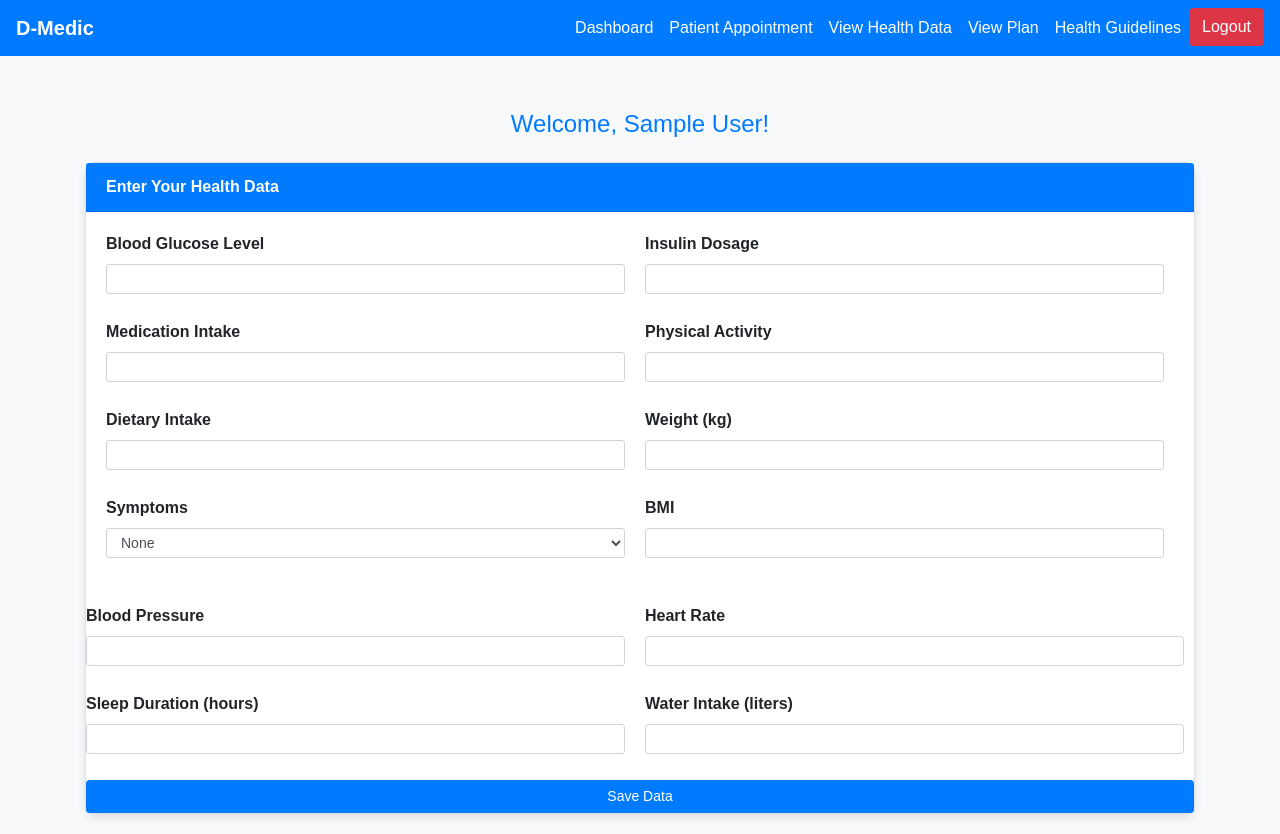
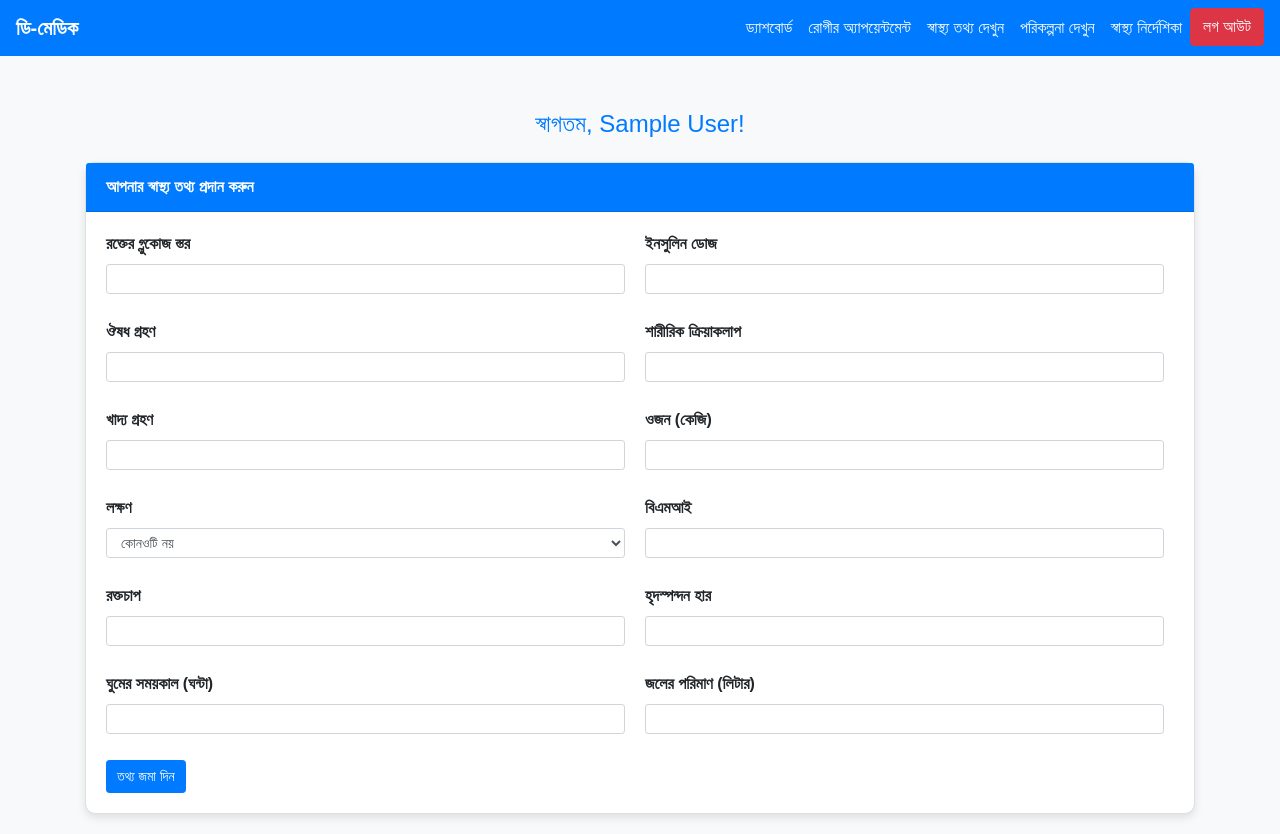
Before and after one commit to odhsagor/Dmedic, a PHP site: page /mdobidulhuqsagor/patientInterface.php in a window 1280 px wide. Run offline with PHP 8.4, Linux system fonts and the light colour scheme; the visitor is signed in with stand-in values (Sample User, id 1); some libraries are stand-ins or nearby versions.

Commit message:
Commited By @ODHSAGOR

```diff
--- a/index.php
+++ b/index.php
@@ -23,7 +23,7 @@
 			<div class="row align-items-center">
 				<div class="col-lg-6">
 					<ul class="top-bar-info list-inline-item pl-0 mb-0">
-						<li class="list-inline-item"><a href="mailto:support@dmadic.com"><i class="icofont-support-faq mr-2"></i>support@dmadic.com</a></li>
+						<li class="list-inline-item"><a href="mailto:support@dmedic.com"><i class="icofont-support-faq mr-2"></i>support@dmedic.com</a></li>
 						<li class="list-inline-item"><i class="icofont-location-pin mr-2"></i>Dmedic  /  ডিমেডিক</li>
 					</ul>
 				</div>
@@ -226,7 +226,7 @@
 							<i class="icofont-email mr-3"></i>
 							<span class="h6 mb-0">সহায়তা</span>
 						</div>
-						<h4 class="mt-2"><a href="mailto:support@dmadic.com">support@dmadic.com</a></h4>
+						<h4 class="mt-2"><a href="mailto:support@dmedic.com">support@dmedic.com</a></h4>
 					</div>
 					<div class="footer-contact-block">
 						<div class="icon d-flex align-items-center">
--- a/mdobidulhuqsagor/admin_Dashboard.php
+++ b/mdobidulhuqsagor/admin_Dashboard.php
@@ -52,7 +52,7 @@
     <header>
         <div class="header-top-bar text-center">
             <div class="container">
-                <a href="mailto:support@dmadic.com"><i class="icofont-support-faq mr-2"></i>support@dmadic.com</a>
+                <a href="mailto:support@dmedic.com"><i class="icofont-support-faq mr-2"></i>support@dmedic.com</a>
                 <span><i class="icofont-location-pin mr-2"></i>Dmadic</span>
                 <span class="float-right">Call Now: <span class="h4">26566</span></span>
             </div>
--- a/mdobidulhuqsagor/approveDoctor.php
+++ b/mdobidulhuqsagor/approveDoctor.php
@@ -81,7 +81,7 @@ $result = $conn->query($sql);
     <header>
         <div class="header-top-bar text-center">
             <div class="container">
-                <a href="mailto:support@dmadic.com"><i class="icofont-support-faq mr-2"></i>support@dmadic.com</a>
+                <a href="mailto:support@dmedic.com"><i class="icofont-support-faq mr-2"></i>support@dmedic.com</a>
                 <span><i class="icofont-location-pin mr-2"></i>Dmadic</span>
                 <span class="float-right">Call Now: <span class="h4">26566</span></span>
             </div>
--- a/mdobidulhuqsagor/approve_Request_Doctor.php
+++ b/mdobidulhuqsagor/approve_Request_Doctor.php
@@ -81,7 +81,7 @@ $result = $conn->query($sql);
     <header>
         <div class="header-top-bar text-center">
             <div class="container">
-                <a href="mailto:support@dmadic.com"><i class="icofont-support-faq mr-2"></i>support@dmadic.com</a>
+                <a href="mailto:support@dmedic.com"><i class="icofont-support-faq mr-2"></i>support@dmedic.com</a>
                 <span><i class="icofont-location-pin mr-2"></i>Dmadic</span>
                 <span class="float-right">Call Now: <span class="h4">26566</span></span>
             </div>
--- a/mdobidulhuqsagor/docELogin.php
+++ b/mdobidulhuqsagor/docELogin.php
@@ -28,7 +28,7 @@
 			<div class="row align-items-center">
 				<div class="col-lg-6">
 					<ul class="top-bar-info list-inline-item pl-0 mb-0">
-						<li class="list-inline-item"><a href="mailto:support@dmadic.com"><i class="icofont-support-faq mr-2"></i>support@dmadic.com</a></li>
+						<li class="list-inline-item"><a href="mailto:support@dmedic.com"><i class="icofont-support-faq mr-2"></i>support@dmedic.com</a></li>
 						<li class="list-inline-item"><i class="icofont-location-pin mr-2"></i>ডমেডিক</li>
 					</ul>
 				</div>
--- a/mdobidulhuqsagor/doctorAdminLogin.php
+++ b/mdobidulhuqsagor/doctorAdminLogin.php
@@ -18,7 +18,7 @@
                 <div class="row align-items-center">
                     <div class="col-lg-6">
                         <ul class="top-bar-info list-inline-item pl-0 mb-0">
-                            <li class="list-inline-item"><a href="mailto:support@dmadic.com"><i class="icofont-support-faq mr-2"></i>support@dmadic.com</a></li>
+                            <li class="list-inline-item"><a href="mailto:support@dmedic.com"><i class="icofont-support-faq mr-2"></i>support@dmedic.com</a></li>
                             <li class="list-inline-item"><i class="icofont-location-pin mr-2"></i>Dmadic</li>
                         </ul>
                     </div>
--- a/mdobidulhuqsagor/doctorInterpage.php
+++ b/mdobidulhuqsagor/doctorInterpage.php
@@ -26,7 +26,7 @@
 			<div class="row align-items-center">
 				<div class="col-lg-6">
 					<ul class="top-bar-info list-inline-item pl-0 mb-0">
-						<li class="list-inline-item"><a href="mailto:support@dmadic.com"><i class="icofont-support-faq mr-2"></i>support@dmadic.com</a></li>
+						<li class="list-inline-item"><a href="mailto:support@dmedic.com"><i class="icofont-support-faq mr-2"></i>support@dmedic.com</a></li>
 						<li class="list-inline-item"><i class="icofont-location-pin mr-2"></i>ডিমেডিক</li>
 					</ul>
 				</div>
@@ -175,7 +175,7 @@
 							<i class="icofont-email mr-3"></i>
 							<span class="h6 mb-0">২৪/৭ উপলব্ধ সমর্থন</span>
 						</div>
-						<h4 class="mt-2"><a href="mailto:support@email.com">support@dmadic.com</a></h4>
+						<h4 class="mt-2"><a href="mailto:support@email.com">support@dmedic.com</a></h4>
 					</div>
 
 					<div class="footer-contact-block">
--- a/mdobidulhuqsagor/doctorLogin.php
+++ b/mdobidulhuqsagor/doctorLogin.php
@@ -27,7 +27,7 @@
 			<div class="row align-items-center">
 				<div class="col-lg-6">
 					<ul class="top-bar-info list-inline-item pl-0 mb-0">
-						<li class="list-inline-item"><a href="mailto:support@dmadic.com"><i class="icofont-support-faq mr-2"></i>support@dmadic.com</a></li>
+						<li class="list-inline-item"><a href="mailto:support@dmedic.com"><i class="icofont-support-faq mr-2"></i>support@dmedic.com</a></li>
 						<li class="list-inline-item"><i class="icofont-location-pin mr-2"></i>Dmadic</li>
 					</ul>
 				</div>
--- a/mdobidulhuqsagor/doctorRegistration.php
+++ b/mdobidulhuqsagor/doctorRegistration.php
@@ -20,7 +20,7 @@
         <div class="row align-items-center">
           <div class="col-lg-6">
             <ul class="top-bar-info list-inline-item pl-0 mb-0">
-              <li class="list-inline-item"><a href="mailto:support@dmadic.com"><i class="icofont-support-faq mr-2"></i>support@dmadic.com</a></li>
+              <li class="list-inline-item"><a href="mailto:support@dmedic.com"><i class="icofont-support-faq mr-2"></i>support@dmedic.com</a></li>
               <li class="list-inline-item"><i class="icofont-location-pin mr-2"></i>ডিমেডিক</li>
             </ul>
           </div>
--- a/mdobidulhuqsagor/doctorViewAppointments.php
+++ b/mdobidulhuqsagor/doctorViewAppointments.php
@@ -117,7 +117,7 @@ try {
                 <div class="row align-items-center">
                     <div class="col-lg-6">
                         <ul class="top-bar-info list-inline-item pl-0 mb-0">
-                            <li class="list-inline-item"><a href="mailto:support@dmadic.com"><i class="icofont-support-faq mr-2"></i>support@dmadic.com</a></li>
+                            <li class="list-inline-item"><a href="mailto:support@dmedic.com"><i class="icofont-support-faq mr-2"></i>support@dmedic.com</a></li>
                             <li class="list-inline-item"><i class="icofont-location-pin mr-2"></i>Dmadic</li>
                             <a href="tel:+26566">
                                 <span>Call Now : </span>
--- a/mdobidulhuqsagor/patientInterface.php
+++ b/mdobidulhuqsagor/patientInterface.php
@@ -40,7 +40,7 @@ if ($_SERVER["REQUEST_METHOD"] == "POST") {
     $sql = "INSERT INTO patient_health_data (patient_id, blood_glucose, insulin_dosage, medication_intake, physical_activity, dietary_intake, weight, symptoms, bmi, blood_pressure, heart_rate, sleep_duration, water_intake)
             VALUES ('$patient_id', '$blood_glucose', '$insulin_dosage', '$medication_intake', '$physical_activity', '$dietary_intake', '$weight', '$symptoms', '$bmi', '$blood_pressure', '$heart_rate', '$sleep_duration', '$water_intake')";
     if ($conn->query($sql) === TRUE) {
-        $message = "Health data saved successfully.";
+        $message = "স্বাস্থ্য তথ্য সফলভাবে সংরক্ষণ করা হয়েছে।";
     } else {
         $message = "Error: " . $sql . "<br>" . $conn->error;
     }
@@ -50,11 +50,11 @@ $conn->close();
 ?>
 
 <!DOCTYPE html>
-<html lang="en">
+<html lang="bn">
 <head>
     <meta charset="UTF-8">
     <meta name="viewport" content="width=device-width, initial-scale=1.0">
-    <title>Patient Dashboard</title>
+    <title>রোগীর ড্যাশবোর্ড</title>
     <link href="https://stackpath.bootstrapcdn.com/bootstrap/4.5.2/css/bootstrap.min.css" rel="stylesheet">
     <style>
         body {
@@ -132,30 +132,30 @@ $conn->close();
 <body>
 
     <nav class="navbar navbar-expand-lg navbar-dark">
-        <a class="navbar-brand" href="#">D-Medic</a>
+        <a class="navbar-brand" href="#">ডি-মেডিক</a>
         <button class="navbar-toggler" type="button" data-toggle="collapse" data-target="#navbarNav" aria-controls="navbarNav" aria-expanded="false" aria-label="Toggle navigation">
             <span class="navbar-toggler-icon"></span>
         </button>
         <div class="collapse navbar-collapse" id="navbarNav">
             <ul class="navbar-nav ml-auto">
                 <li class="nav-item active">
-                    <a class="nav-link" href="#">Dashboard</a>
+                    <a class="nav-link" href="#">ড্যাশবোর্ড</a>
                 </li>
                 <li class="nav-item active">
-                    <a class="nav-link" href="../mdrakibul/patientAppointmentForm.php">Patient Appointment</a>
+                    <a class="nav-link" href="../mdrakibul/patientAppointmentForm.php">রোগীর অ্যাপয়েন্টমেন্ট</a>
                 </li>
                 <li class="nav-item">
-                    <a class="nav-link" href="viewHealthData.php">View Health Data</a>
+                    <a class="nav-link" href="viewHealthData.php">স্বাস্থ্য তথ্য দেখুন</a>
                 </li>
                 <li class="nav-item">
-                    <a class="nav-link" href="viewPlan.php">View Plan</a>
+                    <a class="nav-link" href="viewPlan.php">পরিকল্পনা দেখুন</a>
                 </li>
                 <li class="nav-item">
-                    <a class="nav-link" href="healthGuidelines.php">Health Guidelines</a>
+                    <a class="nav-link" href="healthGuidelines.php">স্বাস্থ্য নির্দেশিকা</a>
                 </li>
                 <li class="nav-item">
                     <form action="logout.php" method="post" class="d-inline">
-                        <button type="submit" class="btn btn-danger">Logout</button>
+                        <button type="submit" class="btn btn-danger">লগ আউট</button>
                     </form>
                 </li>
             </ul>
@@ -164,92 +164,90 @@ $conn->close();
 
     <div class="container">
         <div class="welcome-msg">
-            Welcome, <?php echo $patient_name; ?>!
+            স্বাগতম, <?php echo $patient_name; ?>!
         </div>
 
         <div class="card">
             <div class="card-header">
-                Enter Your Health Data
+                আপনার স্বাস্থ্য তথ্য প্রদান করুন
             </div>
             <div class="card-body">
                 <form action="patientInterface.php" method="post">
                     <div class="form-row">
                         <div class="form-group col-md-6">
-                            <label for="bloodGlucoseLevel">Blood Glucose Level</label>
+                            <label for="bloodGlucoseLevel">রক্তের গ্লুকোজ স্তর</label>
                             <input type="number" step="0.01" class="form-control form-control-sm" id="bloodGlucoseLevel" name="bloodGlucoseLevel" required>
                         </div>
                         <div class="form-group col-md-6">
-                            <label for="insulin_dosage">Insulin Dosage</label>
+                            <label for="insulin_dosage">ইনসুলিন ডোজ</label>
                             <input type="text" class="form-control form-control-sm" id="insulin_dosage" name="insulin_dosage" required>
                         </div>
                     </div>
                     <div class="form-row">
                         <div class="form-group col-md-6">
-                            <label for="medication_intake">Medication Intake</label>
+                            <label for="medication_intake">ঔষধ গ্রহণ</label>
                             <input type="text" class="form-control form-control-sm" id="medication_intake" name="medication_intake" required>
                         </div>
                         <div class="form-group col-md-6">
-                            <label for="physicalmemo_activity">Physical Activity</label>
+                            <label for="physical_activity">শারীরিক ক্রিয়াকলাপ</label>
                             <input type="text" class="form-control form-control-sm" id="physical_activity" name="physical_activity" required>
                         </div>
                     </div>
                     <div class="form-row">
                         <div class="form-group col-md-6">
-                            <label for="dietary_intake">Dietary Intake</label>
+                            <label for="dietary_intake">খাদ্য গ্রহণ</label>
                             <input type="text" class="form-control form-control-sm" id="dietary_intake" name="dietary_intake" required>
                         </div>
                         <div class="form-group col-md-6">
-                            <label for="weight">Weight (kg)</label>
+                            <label for="weight">ওজন (কেজি)</label>
                             <input type="number" step="0.1" class="form-control form-control-sm" id="weight" name="weight" required>
                         </div>
                     </div>
-                    <Imports <div class="form-row">
+                    <div class="form-row">
                         <div class="form-group col-md-6">
-                            <label for="symptoms">Symptoms</label>
+                            <label for="symptoms">লক্ষণ</label>
                             <select class="form-control form-control-sm" id="symptoms" name="symptoms">
-                                <option>None</option>
-                                <option>Fever</option>
-                                <option>Cough</option>
-                                <option>Fatigue</option>
+                                <option>কোনওটি নয়</option>
+                                <option>জ্বর</option>
+                                <option>কাশি</option>
+                                <option>ক্লান্তি</option>
                             </select>
                         </div>
                         <div class="form-group col-md-6">
-                            <label for="BMI">BMI</label>
+                            <label for="BMI">বিএমআই</label>
                             <input type="number" step="0.1" class="form-control form-control-sm" id="BMI" name="BMI" required>
                         </div>
                     </div>
                     <div class="form-row">
                         <div class="form-group col-md-6">
-                            <label for="blood_pressure">Blood Pressure</label>
+                            <label for="blood_pressure">রক্তচাপ</label>
                             <input type="text" class="form-control form-control-sm" id="blood_pressure" name="blood_pressure" required>
                         </div>
                         <div class="form-group col-md-6">
-                            <label for="heart_rate">Heart Rate</label>
+                            <label for="heart_rate">হৃদস্পন্দন হার</label>
                             <input type="number" class="form-control form-control-sm" id="heart_rate" name="heart_rate" required>
                         </div>
                     </div>
                     <div class="form-row">
                         <div class="form-group col-md-6">
-                            <label for="sleep_duration">Sleep Duration (hours)</label>
+                            <label for="sleep_duration">ঘুমের সময়কাল (ঘন্টা)</label>
                             <input type="number" step="0.1" class="form-control form-control-sm" id="sleep_duration" name="sleep_duration" required>
                         </div>
                         <div class="form-group col-md-6">
-                            <label for="water_intake">Water Intake (liters)</label>
+                            <label for="water_intake">জলের পরিমাণ (লিটার)</label>
                             <input type="number" step="0.1" class="form-control form-control-sm" id="water_intake" name="water_intake" required>
                         </div>
                     </div>
-                    <button type="submit" class="btn btn-primary btn-sm">Save Data</button>
+                    <button type="submit" class="btn btn-primary btn-sm">তথ্য জমা দিন</button>
                 </form>
-
-                <?php if (isset($message)) { ?>
-                    <div class="alert alert-info mt-3"><?php echo $message; ?></div>
-                <?php } ?>
             </div>
         </div>
+
+        <?php if (!empty($message)): ?>
+            <div class="alert alert-info" role="alert">
+                <?php echo $message; ?>
+            </div>
+        <?php endif; ?>
     </div>
-
-    <script src="https://code.jquery.com/jquery-3.5.1.slim.min.js"></script>
-    <script src="https://cdn.jsdelivr.net/npm/@popperjs/core@2.5.2/dist/umd/popper.min.js"></script>
-    <script src="https://stackpath.bootstrapcdn.com/bootstrap/4.5.2/js/bootstrap.min.js"></script>
 </body>
 </html>
--- a/mdobidulhuqsagor/patientViewAppointment.php
+++ b/mdobidulhuqsagor/patientViewAppointment.php
@@ -121,8 +121,8 @@ try {
                             </a>
                         </li>
                         <li class="list-inline-item">
-                            <a href="mailto:support@dmadic.com">
-                                <i class="icofont-support-faq mr-2"></i>support@dmadic.com
+                            <a href="mailto:support@dmedic.com">
+                                <i class="icofont-support-faq mr-2"></i>support@dmedic.com
                             </a>
                         </li>
                         <li class="list-inline-item">
--- a/mdrakibul/patientAppointmentForm.php
+++ b/mdrakibul/patientAppointmentForm.php
@@ -78,8 +78,8 @@ $patient_id = $_SESSION['patient_id'];
                             </a>
                         </li>
                         <li class="list-inline-item">
-                            <a href="mailto:support@dmadic.com">
-                                <i class="icofont-support-faq mr-2"></i>support@dmadic.com
+                            <a href="mailto:support@dmedic.com">
+                                <i class="icofont-support-faq mr-2"></i>support@dmedic.com
                             </a>
                         </li>
                         <li class="list-inline-item">
@@ -168,7 +168,7 @@ $patient_id = $_SESSION['patient_id'];
                     <h3>Contact Us</h3>
                     <p><i class="icofont-location-pin"></i> Dhaka, Bangladesh</p>
                     <p><i class="icofont-phone"></i> 880 26566</p>
-                    <p><i class="icofont-envelope"></i> support@dmadic.com</p>
+                    <p><i class="icofont-envelope"></i> support@dmedic.com</p>
                 </div>
             </div>
         </div>
--- a/mdrakibul/patientLogin.php
+++ b/mdrakibul/patientLogin.php
@@ -22,7 +22,7 @@
       <div class="row align-items-center">
         <div class="col-lg-6">
           <ul class="top-bar-info list-inline-item pl-0 mb-0">
-            <li class="list-inline-item"><a href="mailto:support@dmadic.com"><i class="icofont-support-faq mr-2"></i>support@dmadic.com</a></li>
+            <li class="list-inline-item"><a href="mailto:support@dmedic.com"><i class="icofont-support-faq mr-2"></i>support@dmedic.com</a></li>
             <li class="list-inline-item"><i class="icofont-location-pin mr-2"></i>Dmedic  /  ডিমেডিক</li>
           </ul>
         </div>
--- a/mdrakibul/patientRegistration.php
+++ b/mdrakibul/patientRegistration.php
@@ -20,7 +20,7 @@
         <div class="row align-items-center">
           <div class="col-lg-6">
             <ul class="top-bar-info list-inline-item pl-0 mb-0">
-              <li class="list-inline-item"><a href="mailto:support@dmadic.com"><i class="icofont-support-faq mr-2"></i>support@dmadic.com</a></li>
+              <li class="list-inline-item"><a href="mailto:support@dmedic.com"><i class="icofont-support-faq mr-2"></i>support@dmedic.com</a></li>
               <li class="list-inline-item"><i class="icofont-location-pin mr-2"></i>ডিমেডিক</li>
             </ul>
           </div>
```
Also changed, not shown: css/viewHealth.css (added, +46 -0 lines), mdobidulhuqsagor/doctorDashboard.php (+32 -32 lines), mdobidulhuqsagor/patientMedicalReport.php (+31 -31 lines).
